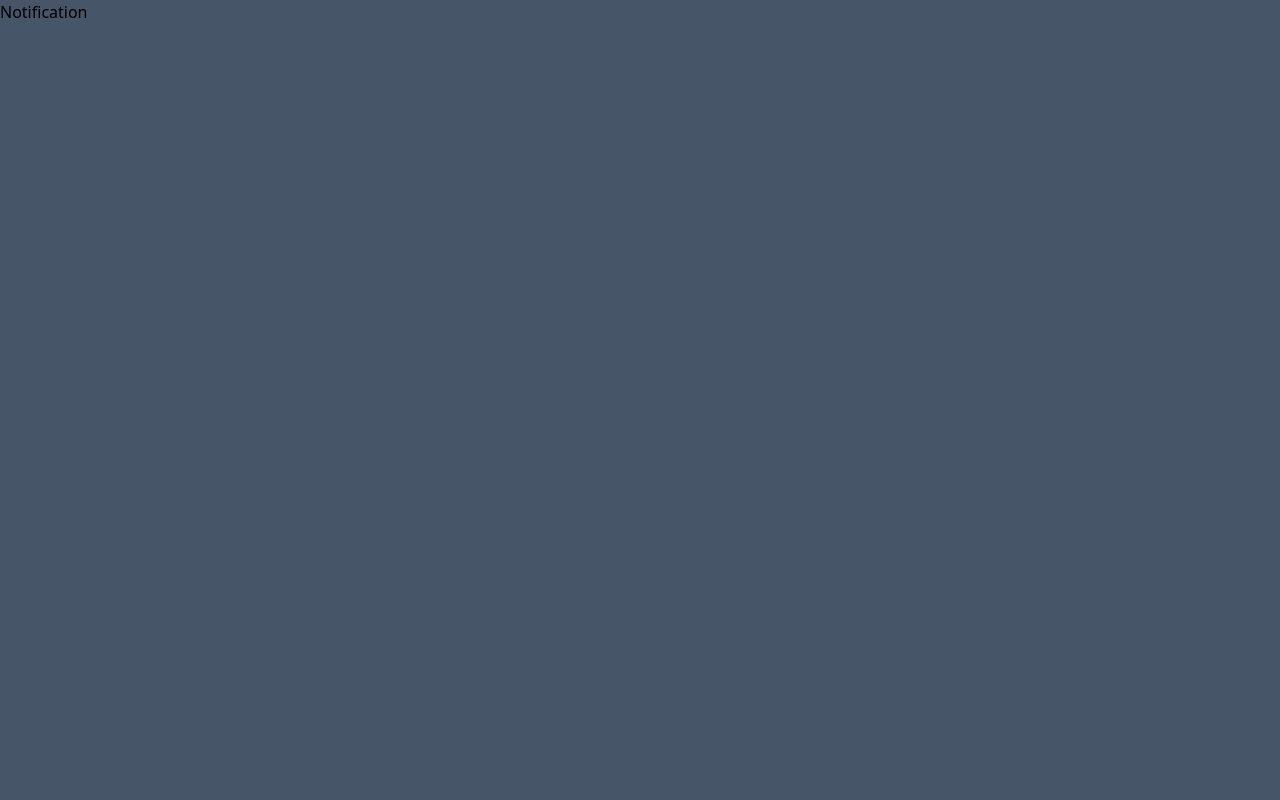
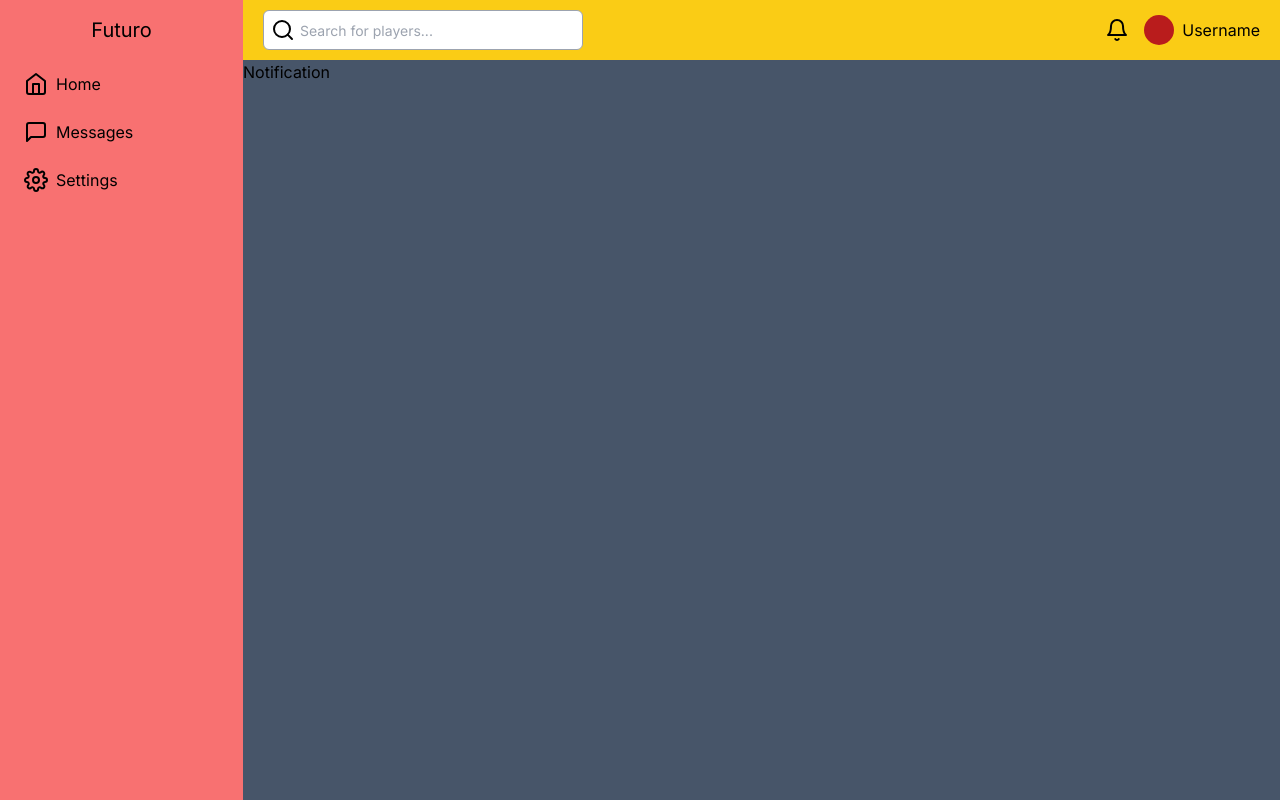
Before and after one commit to reymooy27/futsal-saas, a Next.js app: page /notification in a window 1280 px wide. Built offline with nearby package versions, Linux system fonts and the light colour scheme.

Commit message:
add font & layout

```diff
--- a/pages/_app.tsx
+++ b/pages/_app.tsx
@@ -1,6 +1,29 @@
 import '../styles/globals.css'
 import type { AppProps } from 'next/app'
+import { Inter } from '@next/font/google'
+import { ReactElement } from 'react'
+import { NextPage } from 'next'
 
-export default function App({ Component, pageProps }: AppProps) {
-  return <Component {...pageProps} />
+const roboto = Inter({
+  weight: '400',
+  subsets: ['latin']
+})
+
+export type NextPageWithLayout = NextPage & {
+  getLayout?: (page: ReactElement) => ReactElement
 }
+
+type AppPropsWithLayout = AppProps & {
+  Component: NextPageWithLayout
+}
+
+export default function App({ Component, pageProps }: AppPropsWithLayout) {
+
+  const getLayout = Component.getLayout ?? ((page) => page)
+
+  return (
+    <main className={`${roboto.className} h-screen`}>
+      {getLayout(<Component {...pageProps} />)}
+    </main>
+  )
+}
```
